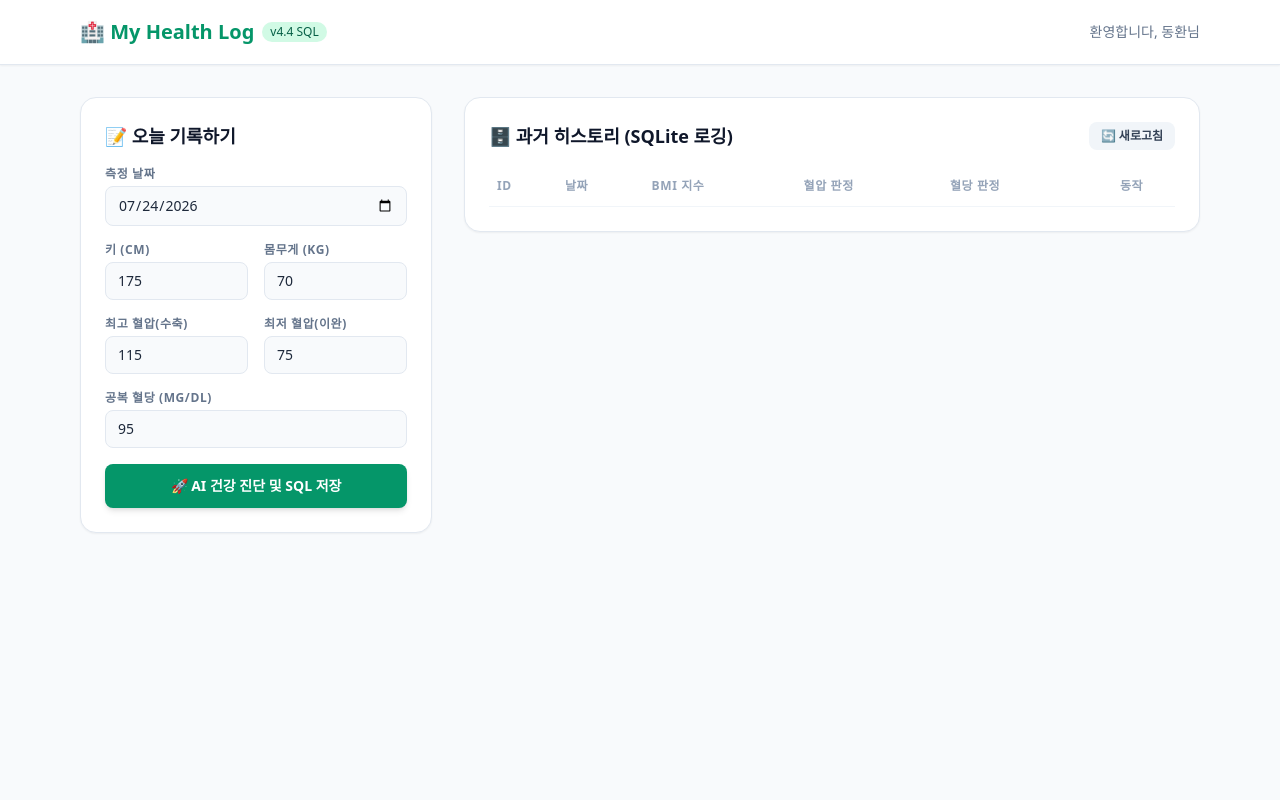
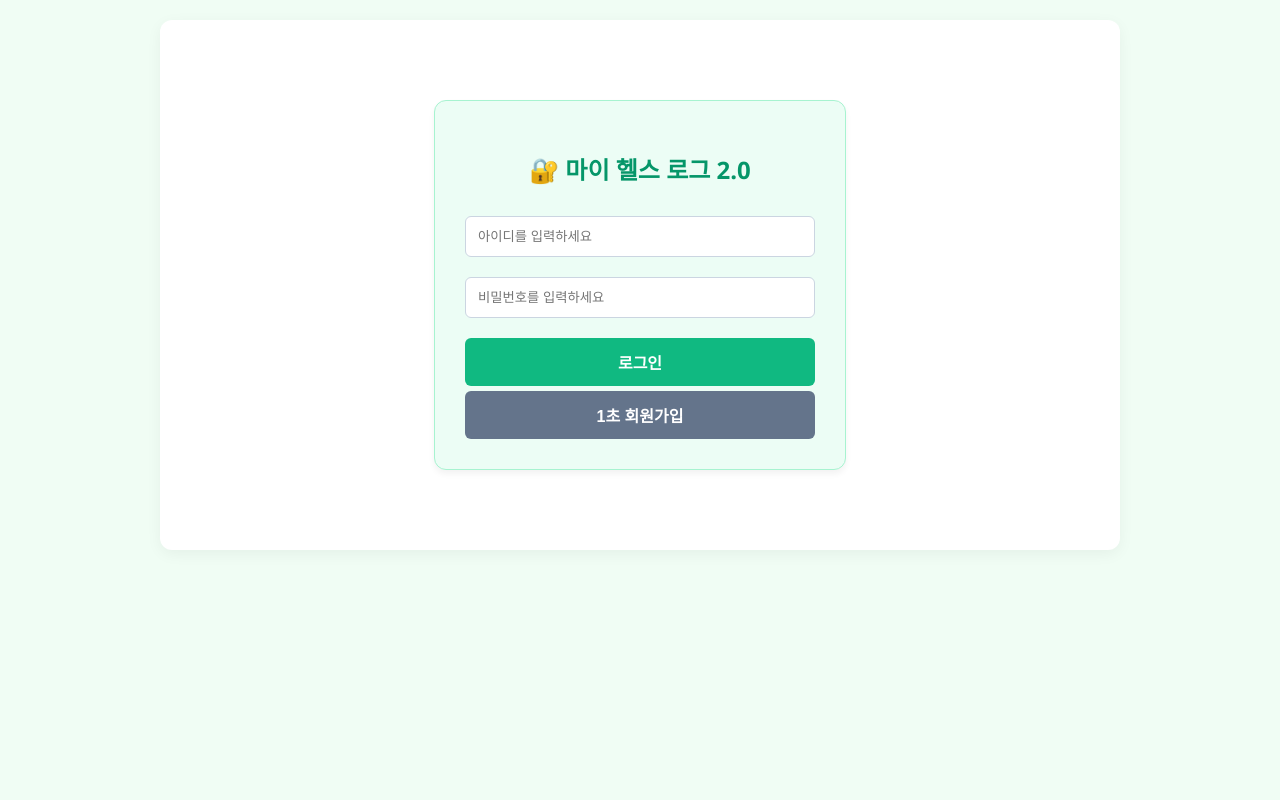
Before and after one commit to Kevin-kim23/hyperhealthcare, a FastAPI app: page / in a window 1280 px wide. Run offline with FastAPI, Linux system fonts and the light colour scheme; lists and menus that the app fills with data are empty; some libraries are stand-ins or nearby versions.

Commit message:
Feat: 마이 헬스 로그 2.0 (회원가입, 로그인, UI 완벽 분리)

```diff
--- a/templates/index.html
+++ b/templates/index.html
@@ -2,181 +2,211 @@
 <html lang="ko">
 <head>
     <meta charset="UTF-8">
-    <meta name="viewport" content="width=device-width, initial-scale=1.0">
-    <title>My Health Log AI Dashboard</title>
-    <script src="https://cdn.tailwindcss.com"></script>
+    <title>마이 헬스 로그 2.0</title>
+    <style>
+        body { font-family: 'Segoe UI', Tahoma, Geneva, Verdana, sans-serif; background-color: #f0fdf4; margin: 0; padding: 20px; color: #333; }
+        .container { max-width: 900px; margin: auto; background: white; padding: 30px; border-radius: 12px; box-shadow: 0 4px 15px rgba(0,0,0,0.05); }
+        h1, h2 { color: #059669; text-align: center; }
+
+        /* 로그인 폼 전용 스타일 */
+        .auth-box { max-width: 350px; margin: 50px auto; padding: 30px; border: 1px solid #a7f3d0; border-radius: 12px; background-color: #ecfdf5; box-shadow: 0 4px 6px rgba(0,0,0,0.05); }
+        .auth-box input { width: 100%; padding: 12px; margin: 10px 0; border: 1px solid #cbd5e1; border-radius: 6px; box-sizing: border-box; }
+
+        /* 공통 폼 스타일 */
+        input[type="number"], input[type="date"] { width: 100%; padding: 10px; margin: 8px 0; border: 1px solid #cbd5e1; border-radius: 6px; box-sizing: border-box; }
+        button { background-color: #10b981; color: white; border: none; padding: 12px; border-radius: 6px; cursor: pointer; width: 100%; font-size: 16px; margin-top: 10px; font-weight: bold; }
+        button:hover { background-color: #059669; }
+        .btn-secondary { background-color: #64748b; margin-top: 5px; }
+        .btn-secondary:hover { background-color: #475569; }
+
+        /* 표 스타일 */
+        table { width: 100%; border-collapse: collapse; margin-top: 20px; font-size: 14px; }
+        th, td { border: 1px solid #e2e8f0; padding: 12px; text-align: center; }
+        th { background-color: #10b981; color: white; }
+        tr:nth-child(even) { background-color: #f8fafc; }
+        .warning { color: #ef4444; font-weight: bold; }
+
+        /* 상단 네비게이션 바 */
+        .header-bar { display: flex; justify-content: space-between; align-items: center; border-bottom: 2px solid #ecfdf5; padding-bottom: 10px; margin-bottom: 20px; }
+        .header-bar button { width: auto; background-color: #f43f5e; padding: 8px 20px; font-size: 14px; margin: 0; }
+        .header-bar button:hover { background-color: #e11d48; }
+
+        /* 입력 그리드 */
+        .form-grid { display: grid; grid-template-columns: 1fr 1fr 1fr; gap: 15px; margin-bottom: 15px; }
+    </style>
 </head>
-<body class="bg-slate-50 text-slate-800 min-h-screen">
-
-    <nav class="bg-white border-b border-slate-200 sticky top-0 z-50 shadow-sm">
-        <div class="max-w-6xl mx-auto px-4 h-16 flex items-center justify-between">
-            <span class="text-xl font-bold text-emerald-600 flex items-center gap-2">
-                🏥 My Health Log <span class="text-xs bg-emerald-100 text-emerald-800 px-2 py-0.5 rounded-full font-normal">v4.4 SQL</span>
-            </span>
-            <div class="text-sm text-slate-500 font-medium">환영합니다, 동환님</div>
-        </div>
-    </nav>
-
-    <main class="max-w-6xl mx-auto px-4 py-8">
-
-        <div id="warning-banner" class="hidden mb-6 p-4 bg-rose-50 border border-rose-200 text-rose-800 rounded-xl flex items-center gap-3 shadow-sm">
-            <span class="text-xl">⚠️</span>
-            <div class="font-medium" id="warning-text"></div>
+<body>
+    <div class="container">
+        <div id="auth-section" class="auth-box">
+            <h2>🔐 마이 헬스 로그 2.0</h2>
+            <input type="text" id="username" placeholder="아이디를 입력하세요">
+            <input type="password" id="password" placeholder="비밀번호를 입력하세요">
+            <button onclick="login()">로그인</button>
+            <button class="btn-secondary" onclick="signup()">1초 회원가입</button>
         </div>
 
-        <div class="grid grid-cols-1 lg:grid-cols-3 gap-8">
-            <div class="bg-white p-6 rounded-2xl border border-slate-200 shadow-sm h-fit">
-                <h2 class="text-lg font-bold mb-4 flex items-center gap-2 text-slate-900">📝 오늘 기록하기</h2>
-                <form id="health-form" class="space-y-4">
-                    <div>
-                        <label class="block text-xs font-semibold text-slate-500 uppercase tracking-wider mb-1">측정 날짜</label>
-                        <input type="date" id="date" required class="w-full px-3 py-2 bg-slate-50 border border-slate-200 rounded-lg focus:outline-none focus:border-emerald-500 text-sm font-medium">
-                    </div>
-                    <div class="grid grid-cols-2 gap-4">
-                        <div>
-                            <label class="block text-xs font-semibold text-slate-500 uppercase tracking-wider mb-1">키 (cm)</label>
-                            <input type="number" id="height" step="0.1" value="175" required class="w-full px-3 py-2 bg-slate-50 border border-slate-200 rounded-lg focus:outline-none focus:border-emerald-500 text-sm font-medium">
-                        </div>
-                        <div>
-                            <label class="block text-xs font-semibold text-slate-500 uppercase tracking-wider mb-1">몸무게 (kg)</label>
-                            <input type="number" id="weight" step="0.1" value="70" required class="w-full px-3 py-2 bg-slate-50 border border-slate-200 rounded-lg focus:outline-none focus:border-emerald-500 text-sm font-medium">
-                        </div>
-                    </div>
-                    <div class="grid grid-cols-2 gap-4">
-                        <div>
-                            <label class="block text-xs font-semibold text-slate-500 uppercase tracking-wider mb-1">최고 혈압(수축)</label>
-                            <input type="number" id="systolic" value="115" required class="w-full px-3 py-2 bg-slate-50 border border-slate-200 rounded-lg focus:outline-none focus:border-emerald-500 text-sm font-medium">
-                        </div>
-                        <div>
-                            <label class="block text-xs font-semibold text-slate-500 uppercase tracking-wider mb-1">최저 혈압(이완)</label>
-                            <input type="number" id="diastolic" value="75" required class="w-full px-3 py-2 bg-slate-50 border border-slate-200 rounded-lg focus:outline-none focus:border-emerald-500 text-sm font-medium">
-                        </div>
-                    </div>
-                    <div>
-                        <label class="block text-xs font-semibold text-slate-500 uppercase tracking-wider mb-1">공복 혈당 (mg/dL)</label>
-                        <input type="number" id="blood_sugar" value="95" required class="w-full px-3 py-2 bg-slate-50 border border-slate-200 rounded-lg focus:outline-none focus:border-emerald-500 text-sm font-medium">
-                    </div>
-                    <button type="submit" class="w-full py-3 bg-emerald-600 text-white rounded-lg font-bold text-sm shadow-md hover:bg-emerald-700 transition duration-150">
-                        🚀 AI 건강 진단 및 SQL 저장
-                    </button>
-                </form>
+        <div id="dashboard-section" style="display: none;">
+            <div class="header-bar">
+                <h2 style="margin: 0;">🌿 환영합니다! 내 건강 관리</h2>
+                <button onclick="logout()">로그아웃</button>
             </div>
 
-            <div class="lg:grid-cols-1 lg:col-span-2 space-y-6">
-                <div class="bg-white p-6 rounded-2xl border border-slate-200 shadow-sm overflow-hidden">
-                    <div class="flex items-center justify-between mb-4">
-                        <h2 class="text-lg font-bold text-slate-900">🗄️ 과거 히스토리 (SQLite 로깅)</h2>
-                        <button onclick="fetchHistory()" class="px-3 py-1.5 bg-slate-100 hover:bg-slate-200 text-slate-700 text-xs font-bold rounded-lg transition duration-150">🔄 새로고침</button>
+            <div style="background-color: #ecfdf5; padding: 20px; border-radius: 8px; margin-bottom: 30px;">
+                <h3 style="margin-top: 0; color: #047857;">📝 오늘의 건강 상태 기록</h3>
+                <div class="form-grid">
+                    <div><label>측정 날짜</label><input type="date" id="date"></div>
+                    <div><label>몸무게 (kg)</label><input type="number" id="weight" step="0.1" placeholder="예: 70.5"></div>
+                    <div><label>키 (cm)</label><input type="number" id="height" step="0.1" placeholder="예: 175.0"></div>
+                    <div><label>수축기 혈압</label><input type="number" id="systolic" placeholder="최고 혈압"></div>
+                    <div><label>이완기 혈압</label><input type="number" id="diastolic" placeholder="최저 혈압"></div>
+                    <div><label>공복 혈당</label><input type="number" id="blood_sugar" placeholder="혈당 수치"></div>
+                </div>
+                <button onclick="saveRecord()">🚀 AI 건강 진단 및 장부 저장</button>
             </div>
 
-                    <div class="overflow-x-auto">
-                        <table class="w-full text-left border-collapse">
+            <h3 style="color: #047857;">📊 나만의 건강 히스토리</h3>
+            <table>
                 <thead>
-                                <tr class="border-b border-slate-100 text-xs font-semibold text-slate-400 uppercase tracking-wider">
-                                    <th class="py-3 px-2">ID</th>
-                                    <th class="py-3 px-2">날짜</th>
-                                    <th class="py-3 px-2">BMI 지수</th>
-                                    <th class="py-3 px-2">혈압 판정</th>
-                                    <th class="py-3 px-2">혈당 판정</th>
-                                    <th class="py-3 px-2 text-center">동작</th>
+                    <tr>
+                        <th>날짜</th>
+                        <th>체격 (체중/키)</th>
+                        <th>BMI 판정</th>
+                        <th>혈압 판정</th>
+                        <th>혈당 판정</th>
+                        <th>AI 경고/진단</th>
+                        <th>관리</th>
                     </tr>
                 </thead>
-                            <tbody id="history-tbody" class="text-sm font-medium text-slate-600 divide-y divide-slate-50">
+                <tbody id="record-tbody">
                     </tbody>
             </table>
         </div>
     </div>
-            </div>
-        </div>
-    </main>
 
     <script>
-        // 오늘 날짜 기본 세팅
-        document.getElementById('date').value = new Date().toISOString().substring(0, 10);
+        // 현재 로그인한 사용자의 입장권(토큰)을 저장하는 변수
+        let currentUserToken = null;
 
-        // API 연동: 건강 일지 제출 처리
-        document.getElementById('health-form').addEventListener('submit', async (e) => {
-            e.preventDefault();
+        // 모든 통신에 사용할 공통 신분증(헤더) 설정
+        function getHeaders() {
+            return {
+                "Content-Type": "application/json",
+                "x-user-id": currentUserToken
+            };
+        }
+
+        // [기능 1] 회원가입
+        async function signup() {
+            const u = document.getElementById('username').value;
+            const p = document.getElementById('password').value;
+            if(!u || !p) return alert("아이디와 비밀번호를 모두 입력해주세요.");
+
+            const res = await fetch("/signup", {
+                method: "POST",
+                headers: { "Content-Type": "application/json" },
+                body: JSON.stringify({ username: u, password: p })
+            });
+            const data = await res.json();
+            if(res.ok) alert(data.message + " 바로 로그인을 진행해주세요!");
+            else alert("가입 실패: " + data.detail);
+        }
+
+        // [기능 2] 로그인 (성공 시 화면 전환)
+        async function login() {
+            const u = document.getElementById('username').value;
+            const p = document.getElementById('password').value;
+            if(!u || !p) return alert("아이디와 비밀번호를 입력해주세요.");
+
+            const res = await fetch("/login", {
+                method: "POST",
+                headers: { "Content-Type": "application/json" },
+                body: JSON.stringify({ username: u, password: p })
+            });
+            const data = await res.json();
+
+            if(res.ok) {
+                // 서버가 발급한 신분증(ID)을 주머니에 쏙 저장
+                currentUserToken = data.access_token;
+
+                // 로그인 창은 숨기고, 대시보드 창을 보여줌
+                document.getElementById('auth-section').style.display = 'none';
+                document.getElementById('dashboard-section').style.display = 'block';
+                document.getElementById('date').valueAsDate = new Date(); // 입력 폼 오늘 날짜로 세팅
+
+                alert(data.message);
+                fetchRecords(); // 입장하자마자 내 기록 불러오기!
+            } else {
+                alert("로그인 실패: " + data.detail);
+            }
+        }
+
+        // [기능 3] 로그아웃 (화면 원복)
+        function logout() {
+            currentUserToken = null; // 신분증 파기
+            document.getElementById('auth-section').style.display = 'block';
+            document.getElementById('dashboard-section').style.display = 'none';
+            document.getElementById('username').value = "";
+            document.getElementById('password').value = "";
+        }
+
+        // [기능 4] 기록 저장하기 (신분증 첨부)
+        async function saveRecord() {
             const payload = {
                 date: document.getElementById('date').value,
-                weight: parseFloat(document.getElementById('weight').value),
-                height: parseFloat(document.getElementById('height').value),
-                systolic: parseInt(document.getElementById('systolic').value),
-                diastolic: parseInt(document.getElementById('diastolic').value),
-                blood_sugar: parseInt(document.getElementById('blood_sugar').value),
-                steps: 0,
-                sleep_hours: 0.0,
-                memo: ""
+                weight: parseFloat(document.getElementById('weight').value) || 0,
+                height: parseFloat(document.getElementById('height').value) || 0,
+                systolic: parseInt(document.getElementById('systolic').value) || 0,
+                diastolic: parseInt(document.getElementById('diastolic').value) || 0,
+                blood_sugar: parseInt(document.getElementById('blood_sugar').value) || 0
             };
 
-            const response = await fetch('/records', {
-                method: 'POST',
-                headers: { 'Content-Type': 'application/json' },
+            const res = await fetch("/records", {
+                method: "POST",
+                headers: getHeaders(), // 신분증 헤더 챙기기
                 body: JSON.stringify(payload)
             });
 
-            if (response.ok) {
-                const data = await response.json();
-                handleWarningBanner(data);
-                fetchHistory();
-            }
-        });
-
-        function handleWarningBanner(data) {
-            const banner = document.getElementById('warning-banner');
-            const text = document.getElementById('warning-text');
-            if (data.warning) {
-                banner.classList.remove('hidden');
-                text.innerText = data.warning_message;
+            if(res.ok) {
+                alert("내 기록이 안전하게 저장되었습니다!");
+                fetchRecords(); // 저장 후 내 표 즉시 새로고침
             } else {
-                banner.classList.add('hidden');
+                alert("오류가 발생했습니다.");
             }
         }
 
-        // API 연동: 전체 리스트 가져와서 표에 박아넣기
-        async function fetchHistory() {
-            const response = await fetch('/records');
-            if (response.ok) {
-                const json = await response.json();
-                const tbody = document.getElementById('history-tbody');
-                tbody.innerHTML = '';
+        // [기능 5] 내 데이터만 쏙 뽑아오기
+        async function fetchRecords() {
+            const res = await fetch("/records", { headers: getHeaders() });
+            if(!res.ok) return;
+            const data = await res.json();
 
-                if (json.data && json.data.length > 0) {
-                    json.data.forEach(r => {
+            const tbody = document.getElementById('record-tbody');
+            tbody.innerHTML = "";
+
+            data.data.forEach(r => {
                 const tr = document.createElement('tr');
-                        tr.className = "hover:bg-slate-50/80 transition duration-100";
+                let warningHtml = r.warning ? `<span class="warning">${r.warning_message}</span>` : "✅ 양호함";
+
                 tr.innerHTML = `
-                            <td class="py-3 px-2 font-bold text-slate-400">${r.id}</td>
-                            <td class="py-3 px-2 font-semibold text-slate-900">${r.date}</td>
-                            <td class="py-3 px-2"><span class="px-2 py-1 bg-slate-100 rounded-md text-xs">${r.bmi} (${r.bmi_status})</span></td>
-                            <td class="py-3 px-2">${getBadge(r.blood_pressure_status)}</td>
-                            <td class="py-3 px-2">${getBadge(r.blood_sugar_status)}</td>
-                            <td class="py-3 px-2 text-center">
-                                <button onclick="deleteRecord(${r.id})" class="text-rose-500 hover:text-rose-700 text-xs font-bold px-2 py-1 rounded border border-rose-100 hover:bg-rose-50">삭제</button>
-                            </td>
+                    <td>${r.date}</td>
+                    <td>${r.weight}kg / ${r.height}cm</td>
+                    <td><b>${r.bmi}</b><br><span style="font-size:12px; color:#64748b;">${r.bmi_status}</span></td>
+                    <td><b>${r.systolic}/${r.diastolic}</b><br><span style="font-size:12px; color:#64748b;">${r.blood_pressure_status}</span></td>
+                    <td><b>${r.blood_sugar}</b><br><span style="font-size:12px; color:#64748b;">${r.blood_sugar_status}</span></td>
+                    <td>${warningHtml}</td>
+                    <td><button style="background-color:#94a3b8; padding:6px; font-size:12px;" onclick="deleteRecord(${r.id})">삭제</button></td>
                 `;
                 tbody.appendChild(tr);
             });
         }
+
+        // [기능 6] 삭제
+        async function deleteRecord(id) {
+            if(!confirm("이 기록을 삭제하시겠습니까?")) return;
+            const res = await fetch(`/records/${id}`, { method: "DELETE", headers: getHeaders() });
+            if(res.ok) fetchRecords();
+            else alert("삭제 권한이 없거나 실패했습니다.");
         }
-        }
-
-        function getBadge(status) {
-            if (!status) return '';
-            if (status === '정상') return `<span class="px-2 py-0.5 bg-emerald-50 text-emerald-700 border border-emerald-200 rounded-full text-xs">${status}</span>`;
-            if (status.includes('주의') || status.includes('전단계') || status.includes('전고혈압')) return `<span class="px-2 py-0.5 bg-amber-50 text-amber-700 border border-amber-200 rounded-full text-xs">${status}</span>`;
-            return `<span class="px-2 py-0.5 bg-rose-50 text-rose-700 border border-rose-200 rounded-full text-xs font-semibold">${status}</span>`;
-        }
-
-        async function deleteRecord(id) {
-            if(confirm("정말 이 일지를 삭제할까요?")) {
-                await fetch(`/records/${id}`, { method: 'DELETE' });
-                fetchHistory();
-            }
-        }
-
-        // 초기 구동 로드
-        fetchHistory();
     </script>
 </body>
 </html>
```
Lines whose indentation alone changed are shown as unchanged.
